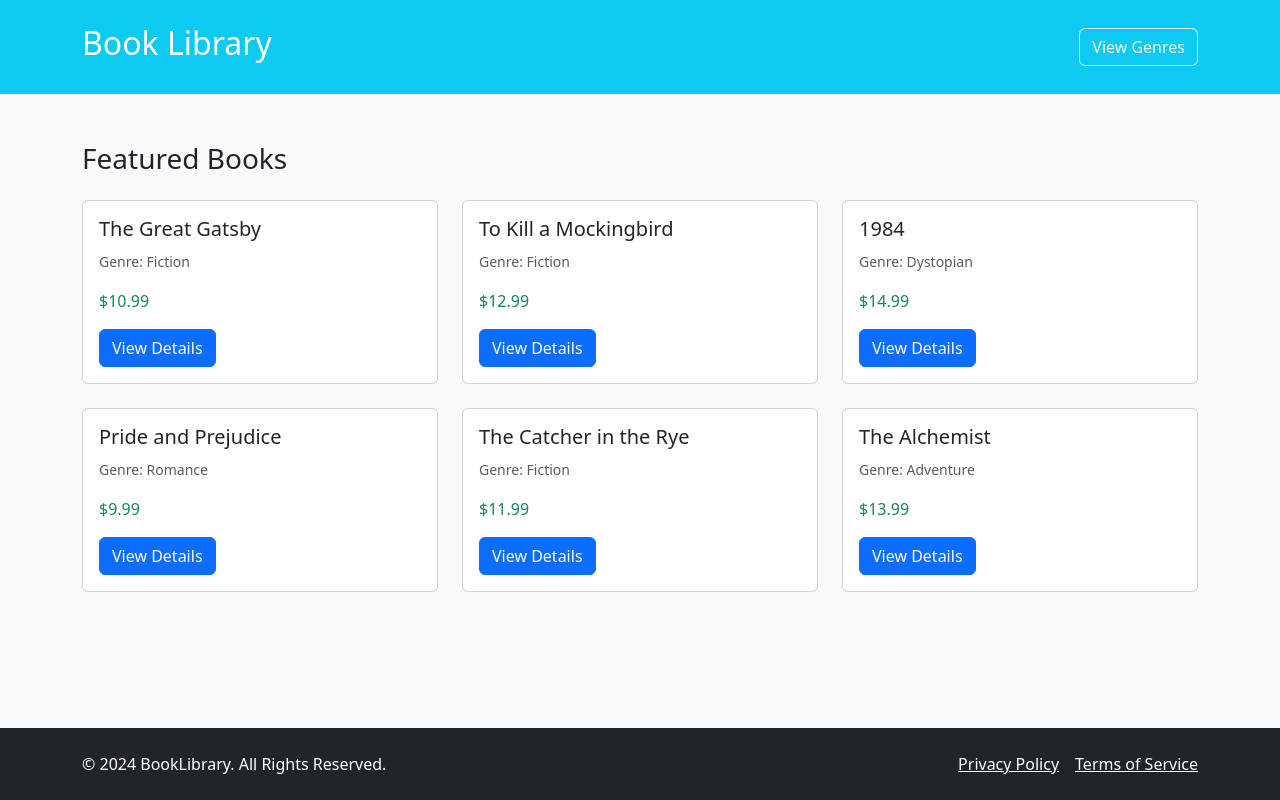
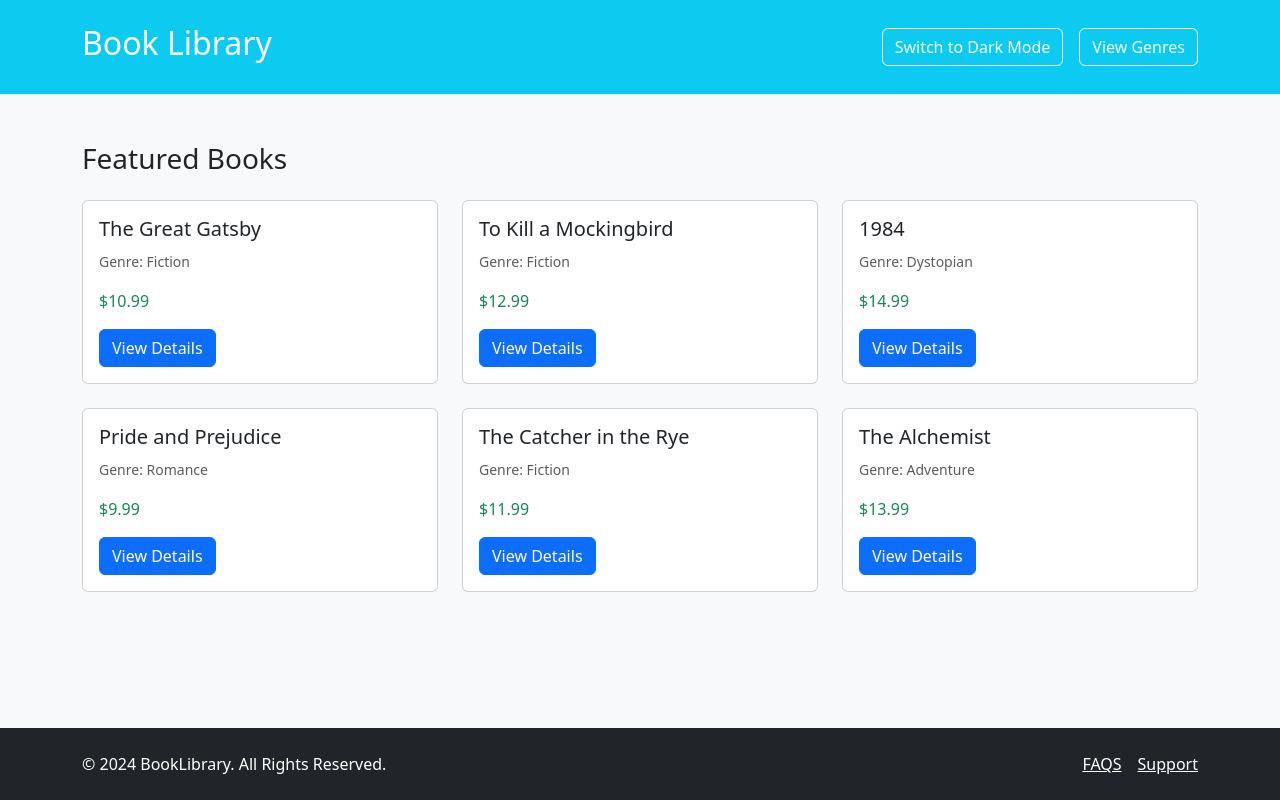
Before and after one commit to hamzasheraz/bookLibrary, a Next.js app: page / in a window 1280 px wide. Built offline with nearby package versions, Linux system fonts and the light colour scheme.

Commit message:
Dark mode added in Footer

```diff
--- a/components/layout/footer.js
+++ b/components/layout/footer.js
@@ -1,11 +1,23 @@
-const Footer = () => {
+import Link from "next/link"
+
+const Footer = ({ theme }) => {
     return (
-        <footer className="bg-dark text-white text-center py-4 mt-auto navbar fixed-bottom">
+        <footer className={`bg-${theme === 'dark' ? 'white' : 'dark'} ${theme === "dark" ? "text-dark" : "text-white"} text-center py-4 mt-auto navbar fixed-bottom`}>
             <div className="container">
                 <p className="mb-0">&copy; {new Date().getFullYear()} BookLibrary. All Rights Reserved.</p>
                 <div>
-                    <a href="/privacy-policy" className="text-white me-3">Privacy Policy</a>
-                    <a href="/terms-of-service" className="text-white">Terms of Service</a>
+                    <Link
+                        href="/info/faqs"
+                        className={`me-3 ${theme === "dark" ? "text-dark" : "text-white"}`}
+                    >
+                        FAQS
+                    </Link>
+                    <Link
+                        href="/info/support"
+                        className={`${theme === "dark" ? "text-dark" : "text-white"}`}
+                    >
+                        Support
+                    </Link>
                 </div>
             </div>
         </footer>
--- a/components/layout/navbar.js
+++ b/components/layout/navbar.js
@@ -1,14 +1,26 @@
-import Navigation from './navigation';
+import Navigation from "@/components/layout/navigation";
 
-const Navbar = ({ route, name }) => {
+const Navbar = ({ route, name, toggleTheme, theme }) => {
   return (
     <header className="bg-info text-white py-4">
       <div className="container d-flex justify-content-between align-items-center">
         <h1 className="h2">Book Library</h1>
-        <Navigation route={route} name={name} />
+
+        {/* Add the theme toggle button */}
+        <div className="d-flex align-items-center">
+          <button
+            className="btn btn-outline-light me-3"
+            onClick={toggleTheme}
+          >
+            {theme === "light" ? "Switch to Dark Mode" : "Switch to Light Mode"}
+          </button>
+
+          {/* Navigation Links */}
+          <Navigation route={route} name={name} />
+        </div>
       </div>
     </header>
-  )
-}
+  );
+};
 
 export default Navbar;
--- a/pages/index.js
+++ b/pages/index.js
@@ -1,12 +1,28 @@
+import { useState , useEffect } from "react";
 import { books } from "@/helper";
 import Navbar from "@/components/layout/navbar";
 import Bookcard from "@/components/layout/bookcard";
 import Footer from "@/components/layout/footer";
 
 export default function Home() {
+  const [theme, setTheme] = useState("light");
+
+  useEffect(() => {
+    const savedTheme = localStorage.getItem("theme");
+    if (savedTheme) {
+      setTheme(savedTheme);
+    }
+  }, []);
+
+  const toggleTheme = () => {
+    const newTheme = theme === "light" ? "dark" : "light";
+    setTheme(newTheme);
+    localStorage.setItem("theme", newTheme);
+  };
+
   return (
-    <div className="min-vh-100 bg-light">
-      <Navbar route='/genres' name='View Genres' />
+    <div className={`min-vh-100 ${theme === "light" ? "bg-light" : "bg-dark text-white"}`}>
+      <Navbar route='/genres' name='View Genres' toggleTheme={toggleTheme} theme={theme} />
       <main className="container my-5">
         <h2 className="h3 mb-4">Featured Books</h2>
         <div className="row">
@@ -17,7 +33,7 @@ export default function Home() {
           })}
         </div>
       </main>
-      <Footer />
+      <Footer theme={theme}/>
     </div>
   );
 }
```
